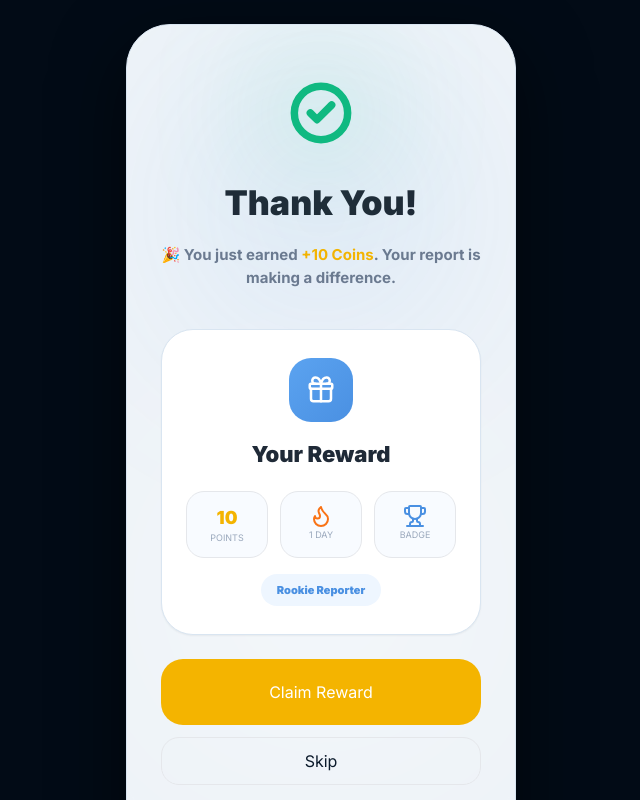
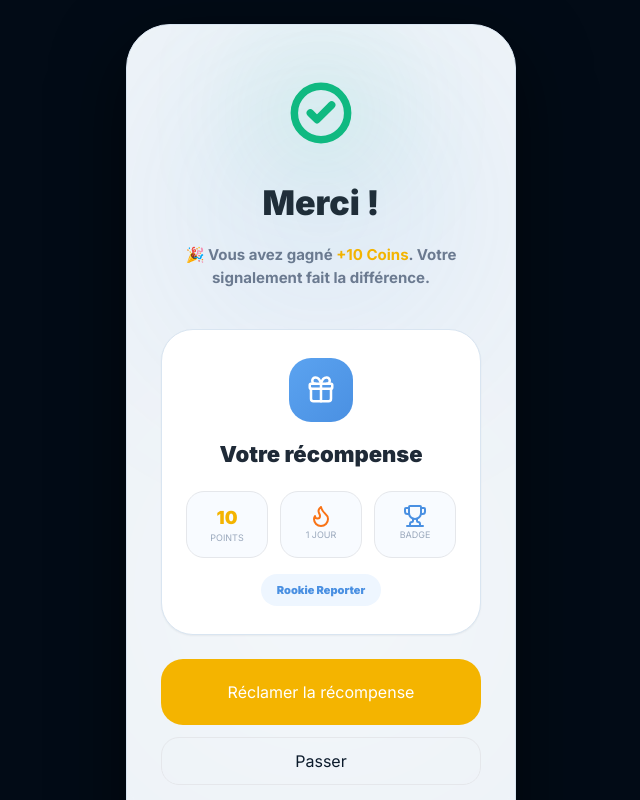
Before and after one commit to Asad3322/Car-app-French, a React (Vite) app: page /success in a window 1280 px wide. Shown: the whole page, without its empty margins (319-959 px from the left). Built offline with nearby package versions, Linux system fonts and the light colour scheme.

Commit message:
add multilingual success reward screen

```diff
--- a/src/i18n/en.ts
+++ b/src/i18n/en.ts
@@ -61,6 +61,20 @@ const en = {
     protectedAccess: "Protected access",
   },
 
+  success: {
+    thankYou: "Thank You!",
+    youEarned: "You just earned",
+    reportDifference:
+      "Your report is making a difference.",
+    yourReward: "Your Reward",
+    points: "Points",
+    day: "Day",
+    badge: "Badge",
+    loading: "Loading...",
+    claimReward: "Claim Reward",
+    skip: "Skip",
+  },
+
   vehicles: {
     addVehicle: "Add Vehicle",
     myVehicles: "My Vehicles",
@@ -73,7 +87,8 @@ const en = {
     vehiclePhoto: "Vehicle Photo",
     mainPhoto: "Main Photo",
     addPhoto: "Add a photo",
-    identificationRequired: "Required for identification",
+    identificationRequired:
+      "Required for identification",
     addImage: "Add Image",
     addInsurance: "Add Insurance",
   },
@@ -86,7 +101,8 @@ const en = {
     french: "French",
     loadingProfile: "Loading profile...",
     notFound: "Profile not found",
-    signInAgain: "Please sign in again to load your account.",
+    signInAgain:
+      "Please sign in again to load your account.",
     communityDriver: "Community Driver",
     verifiedOwner: "Verified Owner",
     noPhone: "No phone",
--- a/src/i18n/fr.ts
+++ b/src/i18n/fr.ts
@@ -24,22 +24,27 @@ const fr = {
     welcomeBack: "Bon retour",
     claimVehicleText:
       "Entrez votre numéro de téléphone pour réclamer votre véhicule",
-    ownerEmailText: "Entrez votre email pour créer votre compte propriétaire",
-    continueEmailText: "Entrez votre email pour continuer",
+    ownerEmailText:
+      "Entrez votre email pour créer votre compte propriétaire",
+    continueEmailText:
+      "Entrez votre email pour continuer",
     phoneNumber: "Numéro de téléphone",
     emailAddress: "Adresse email",
     continue: "Continuer",
     sending: "Envoi...",
-    phoneRequired: "Le numéro de téléphone est requis",
+    phoneRequired:
+      "Le numéro de téléphone est requis",
     emailRequired: "L'email est requis",
     vehicleMissing:
       "ID du véhicule manquant. Veuillez enregistrer le véhicule à nouveau.",
-    failedVerification: "Échec de l'envoi du lien de vérification",
+    failedVerification:
+      "Échec de l'envoi du lien de vérification",
   },
 
   verify: {
     verifyAccount: "Vérifier le compte",
-    secureVerification: "Vérification sécurisée",
+    secureVerification:
+      "Vérification sécurisée",
     ownerDescription:
       "Entrez votre numéro de téléphone pour recevoir un lien sécurisé.",
     reporterDescription:
@@ -53,33 +58,64 @@ const fr = {
     reporterSecureText:
       "Nous allons envoyer un lien de connexion sécurisé à votre email.",
     sendLoginLink: "Envoyer le lien",
-    verificationFor: "Vérification pour",
+    verificationFor:
+      "Vérification pour",
     linkSentTo: "Lien envoyé à",
     nextStep: "Étape suivante",
     ownerNextStep:
       "Après vérification du téléphone, connectez-vous avec votre email pour compléter votre profil propriétaire.",
     reporterNextStep:
       "Ouvrez le lien sécurisé depuis votre boîte mail et continuez la configuration de votre profil.",
-    changePhone: "Changer le numéro",
-    changeEmail: "Changer l'email",
-    protectedAccess: "Accès protégé",
+    changePhone:
+      "Changer le numéro",
+    changeEmail:
+      "Changer l'email",
+    protectedAccess:
+      "Accès protégé",
+  },
+
+  success: {
+    thankYou: "Merci !",
+    youEarned: "Vous avez gagné",
+    reportDifference:
+      "Votre signalement fait la différence.",
+    yourReward:
+      "Votre récompense",
+    points: "Points",
+    day: "Jour",
+    badge: "Badge",
+    loading: "Chargement...",
+    claimReward:
+      "Réclamer la récompense",
+    skip: "Passer",
   },
 
   vehicles: {
     addVehicle: "Ajouter un véhicule",
     myVehicles: "Mes véhicules",
     vehicleName: "Nom du véhicule",
-    licencePlate: "Plaque d'immatriculation",
-    registerVehicle: "Enregistrer le véhicule",
-    registering: "Enregistrement...",
-    vehicleNickname: "Nom du véhicule",
-    vehiclePlaceholder: "ex: Ma Tesla noire",
-    vehiclePhoto: "Photo du véhicule",
-    mainPhoto: "Photo principale",
-    addPhoto: "Ajouter une photo",
-    identificationRequired: "Requis pour l'identification",
-    addImage: "Ajouter une image",
-    addInsurance: "Ajouter une assurance",
+    licencePlate:
+      "Plaque d'immatriculation",
+    registerVehicle:
+      "Enregistrer le véhicule",
+    registering:
+      "Enregistrement...",
+    vehicleNickname:
+      "Nom du véhicule",
+    vehiclePlaceholder:
+      "ex: Ma Tesla noire",
+    vehiclePhoto:
+      "Photo du véhicule",
+    mainPhoto:
+      "Photo principale",
+    addPhoto:
+      "Ajouter une photo",
+    identificationRequired:
+      "Requis pour l'identification",
+    addImage:
+      "Ajouter une image",
+    addInsurance:
+      "Ajouter une assurance",
   },
 
   profile: {
@@ -88,13 +124,20 @@ const fr = {
     language: "Langue",
     english: "Anglais",
     french: "Français",
-    loadingProfile: "Chargement du profil...",
-    notFound: "Profil introuvable",
-    signInAgain: "Veuillez vous reconnecter pour charger votre compte.",
-    communityDriver: "Conducteur communautaire",
-    verifiedOwner: "Propriétaire vérifié",
-    noPhone: "Aucun téléphone",
-    noEmail: "Aucun email",
+    loadingProfile:
+      "Chargement du profil...",
+    notFound:
+      "Profil introuvable",
+    signInAgain:
+      "Veuillez vous reconnecter pour charger votre compte.",
+    communityDriver:
+      "Conducteur communautaire",
+    verifiedOwner:
+      "Propriétaire vérifié",
+    noPhone:
+      "Aucun téléphone",
+    noEmail:
+      "Aucun email",
     sent: "Envoyés",
     received: "Reçus",
     support: "Support",
--- a/src/pages/Success.tsx
+++ b/src/pages/Success.tsx
@@ -1,10 +1,13 @@
 import { useState, useEffect } from "react";
 import { Link, useNavigate, useLocation } from "react-router-dom";
 import { Gift, CheckCircle2, Trophy, Flame } from "lucide-react";
+import { useTranslation } from "react-i18next";
 
 const Success = () => {
   const navigate = useNavigate();
   const location = useLocation();
+  const { t } = useTranslation();
+
   const [isSubmitting, setIsSubmitting] = useState(false);
   const [rewardData, setRewardData] = useState<any>(null);
 
@@ -18,46 +21,74 @@ const Success = () => {
       );
     } else {
       const stored = localStorage.getItem("lastGamificationReward");
+
       if (stored) {
         setRewardData(JSON.parse(stored));
       }
     }
   }, [location.state]);
 
-  const reward = rewardData?.reward || "+10 Coins";
-  const points = rewardData?.points ?? 10;
-  const badge = rewardData?.badge || "Rookie Reporter";
-  const streak = rewardData?.streak ?? 1;
+  const reward =
+    rewardData?.reward || "+10 Coins";
 
-  const handleClaim = (e: React.MouseEvent) => {
+  const points =
+    rewardData?.points ?? 10;
+
+  const badge =
+    rewardData?.badge ||
+    "Rookie Reporter";
+
+  const streak =
+    rewardData?.streak ?? 1;
+
+  const handleClaim = (
+    e: React.MouseEvent
+  ) => {
     e.preventDefault();
+
     if (isSubmitting) return;
 
     setIsSubmitting(true);
 
     localStorage.removeItem("authFlow");
-    localStorage.removeItem("redirectAfterAuth");
-    localStorage.removeItem("pendingAuthRole");
-    localStorage.removeItem("afterMagicLinkRedirect");
-    localStorage.removeItem("afterMagicLinkFilter");
+    localStorage.removeItem(
+      "redirectAfterAuth"
+    );
+    localStorage.removeItem(
+      "pendingAuthRole"
+    );
+    localStorage.removeItem(
+      "afterMagicLinkRedirect"
+    );
+    localStorage.removeItem(
+      "afterMagicLinkFilter"
+    );
 
-    localStorage.setItem("fromReportFlow", "true");
+    localStorage.setItem(
+      "fromReportFlow",
+      "true"
+    );
 
     setTimeout(() => {
       setIsSubmitting(false);
-      navigate('/auth?role=reporter&from=report');
+
+      navigate(
+        "/auth?role=reporter&from=report"
+      );
     }, 1200);
   };
 
   return (
     <div className="relative flex min-h-full flex-col overflow-hidden bg-[#EEF3F8] px-6 pt-8 text-center sm:rounded-[40px]">
       <div className="pointer-events-none absolute left-1/2 top-20 h-52 w-52 -translate-x-1/2 rounded-full bg-[#5BA3F0]/20 blur-[110px]" />
+
       <div className="pointer-events-none absolute bottom-24 left-1/2 h-64 w-64 -translate-x-1/2 rounded-full bg-white/70 blur-[130px]" />
 
       <div className="relative flex flex-1 flex-col">
         <div className="flex flex-1 flex-col items-center justify-center py-6">
           <div className="relative mb-8 flex items-center justify-center">
             <div className="absolute h-28 w-28 rounded-full bg-emerald-400/20 blur-[60px]" />
+
             <CheckCircle2
               size={64}
               strokeWidth={2.8}
@@ -65,11 +96,16 @@ const Success = () => {
             />
           </div>
 
-          <h1 className="text-[34px] font-black text-[#1F2A37]">Thank You!</h1>
+          <h1 className="text-[34px] font-black text-[#1F2A37]">
+            {t("success.thankYou")}
+          </h1>
 
           <p className="mt-4 max-w-[320px] text-[15px] font-bold text-[#6B7A90]">
-            🎉 You just earned <span className="text-[#F4B400]">{reward}</span>.
-            Your report is making a difference.
+            🎉 {t("success.youEarned")}{" "}
+            <span className="text-[#F4B400]">
+              {reward}
+            </span>
+            . {t("success.reportDifference")}
           </p>
 
           <div className="mt-10 w-full max-w-[320px]">
@@ -80,7 +116,7 @@ const Success = () => {
                 </div>
 
                 <h2 className="text-[22px] font-black text-[#1F2A37]">
-                  Your Reward
+                  {t("success.yourReward")}
                 </h2>
 
                 <div className="mt-5 grid w-full grid-cols-3 gap-3">
@@ -88,25 +124,31 @@ const Success = () => {
                     <p className="text-[18px] font-black text-[#F4B400]">
                       {points}
                     </p>
+
                     <p className="text-[9px] uppercase text-[#9AA8BC]">
-                      Points
+                      {t("success.points")}
                     </p>
                   </div>
 
                   <div className="rounded-[18px] border bg-[#F8FBFF] p-3">
                     <Flame className="mx-auto text-orange-500" />
+
                     <p className="text-[9px] uppercase text-[#9AA8BC]">
-                      {streak} Day
+                      {streak}{" "}
+                      {t("success.day")}
                     </p>
                   </div>
 
                   <div className="rounded-[18px] border bg-[#F8FBFF] p-3">
                     <Trophy className="mx-auto text-[#4A90E2]" />
-                    <p className="text-[9px] uppercase text-[#9AA8BC]">Badge</p>
+
+                    <p className="text-[9px] uppercase text-[#9AA8BC]">
+                      {t("success.badge")}
+                    </p>
                   </div>
                 </div>
 
-                <p className="mt-4 bg-[#EEF6FF] px-4 py-2 text-[11px] font-black text-[#4A90E2] rounded-full">
+                <p className="mt-4 rounded-full bg-[#EEF6FF] px-4 py-2 text-[11px] font-black text-[#4A90E2]">
                   {badge}
                 </p>
               </div>
@@ -115,20 +157,22 @@ const Success = () => {
         </div>
 
         <div className="pb-8">
-          <div className="mx-auto w-full max-w-[320px] flex flex-col gap-3">
+          <div className="mx-auto flex w-full max-w-[320px] flex-col gap-3">
             <button
               onClick={handleClaim}
               disabled={isSubmitting}
               className="h-[66px] rounded-[22px] bg-[#F4B400] text-white"
             >
-              {isSubmitting ? "Loading..." : "Claim Reward"}
+              {isSubmitting
+                ? t("success.loading")
+                : t("success.claimReward")}
             </button>
 
             <Link
               to="/"
-              className="h-12 flex items-center justify-center border rounded-[18px]"
+              className="flex h-12 items-center justify-center rounded-[18px] border"
             >
-              Skip
+              {t("success.skip")}
             </Link>
           </div>
         </div>
```
